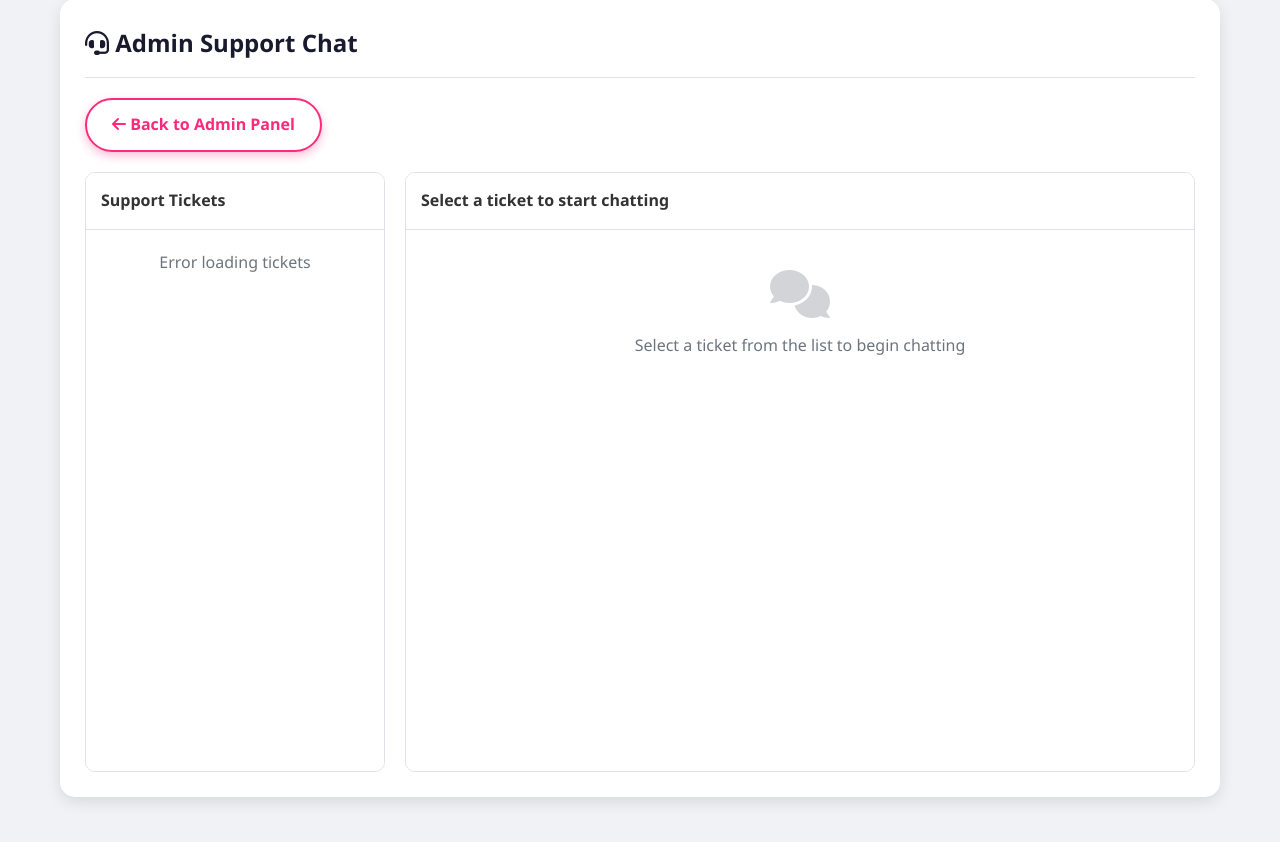
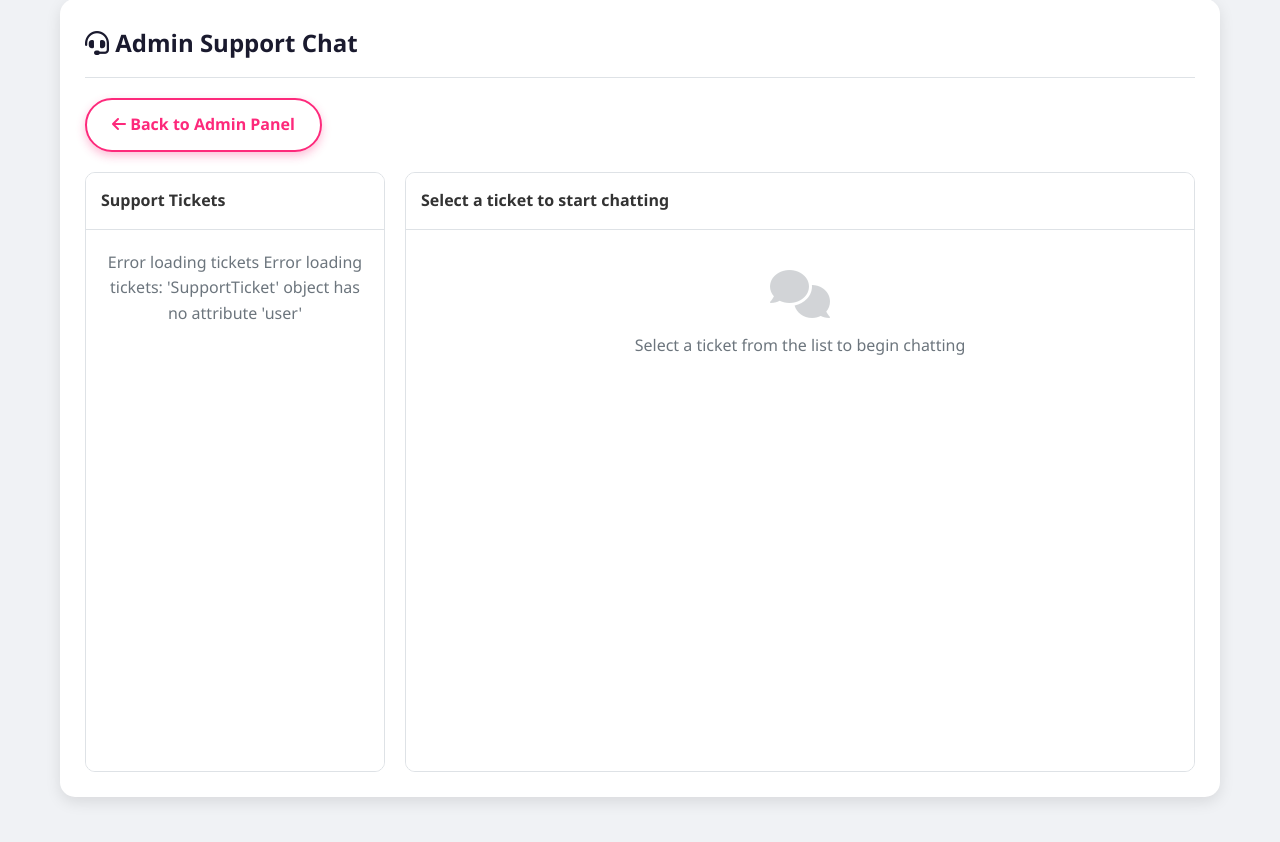
Before and after one commit to Zdristi/fetfinder, a Flask app: page /admin/support_chat in a window 1280 px wide. Shown: the part 97-939 px from the top of the page. Run offline with Flask 3, Linux system fonts and the light colour scheme; a user stored in the database is signed in; tables that the repository leaves empty hold one stand-in row (values such as "Sample post").

Commit message:
Исправлены ошибки в системе чата поддержки

```diff
--- a/app.py
+++ b/app.py
@@ -1191,7 +1191,9 @@ def api_support_send_message():
     except Exception as e:
         db.session.rollback()
         print(f"Error sending support message: {e}")
-        return jsonify({'status': 'error', 'message': 'Error sending message'})
+        import traceback
+        traceback.print_exc()
+        return jsonify({'status': 'error', 'message': f'Error sending message: {str(e)}'})
 
 
 @app.route('/api/admin/support/tickets')
@@ -1218,15 +1220,17 @@ def api_admin_support_tickets():
                 },
                 'subject': ticket.subject,
                 'status': ticket.status,
-                'created_at': ticket.created_at.isoformat(),
-                'updated_at': ticket.updated_at.isoformat()
+                'created_at': ticket.created_at.isoformat() if ticket.created_at else None,
+                'updated_at': ticket.updated_at.isoformat() if ticket.updated_at else None
             })
 
         return jsonify({'status': 'success', 'tickets': tickets_data})
 
     except Exception as e:
         print(f"Error getting support tickets: {e}")
-        return jsonify({'status': 'error', 'message': 'Error loading tickets'})
+        import traceback
+        traceback.print_exc()
+        return jsonify({'status': 'error', 'message': f'Error loading tickets: {str(e)}'})
 
 
 @app.route('/api/admin/support/ticket/<int:ticket_id>/messages')
@@ -1257,7 +1261,7 @@ def api_admin_support_ticket_messages(ticket_id):
                 },
                 'content': message.content,
                 'is_admin': message.is_admin,
-                'timestamp': message.timestamp.isoformat(),
+                'timestamp': message.timestamp.isoformat() if message.timestamp else None,
                 'is_read': message.is_read
             })
 
@@ -1265,7 +1269,9 @@ def api_admin_support_ticket_messages(ticket_id):
 
     except Exception as e:
         print(f"Error getting ticket messages: {e}")
-        return jsonify({'status': 'error', 'message': 'Error loading messages'})
+        import traceback
+        traceback.print_exc()
+        return jsonify({'status': 'error', 'message': f'Error loading messages: {str(e)}'})
 
 
 @app.route('/api/admin/support/send_message', methods=['POST'])
@@ -1307,7 +1313,9 @@ def api_admin_support_send_message():
     except Exception as e:
         db.session.rollback()
         print(f"Error sending admin support message: {e}")
-        return jsonify({'status': 'error', 'message': 'Error sending message'})
+        import traceback
+        traceback.print_exc()
+        return jsonify({'status': 'error', 'message': f'Error sending message: {str(e)}'})
 
 
 @app.route('/test_match')
--- a/templates/admin_support_chat.html
+++ b/templates/admin_support_chat.html
@@ -76,17 +76,22 @@ function loadTickets() {
     ticketsList.innerHTML = '<div style="padding: 20px; text-align: center;"><i class="fas fa-spinner fa-spin"></i> {{ get_text("loading") or "Loading..." }}</div>';
 
     fetch('/api/admin/support/tickets')
-    .then(response => response.json())
+    .then(response => {
+        if (!response.ok) {
+            throw new Error('Network response was not ok');
+        }
+        return response.json();
+    })
     .then(data => {
         if (data.status === 'success') {
             displayTickets(data.tickets);
         } else {
-            ticketsList.innerHTML = '<div style="padding: 20px; text-align: center; color: var(--gray);">{{ get_text("error_loading_tickets") or "Error loading tickets" }}</div>';
+            ticketsList.innerHTML = '<div style="padding: 20px; text-align: center; color: var(--gray);">{{ get_text("error_loading_tickets") or "Error loading tickets: " }} ' + (data.message || '') + '</div>';
         }
     })
     .catch(error => {
         console.error('Error:', error);
-        ticketsList.innerHTML = '<div style="padding: 20px; text-align: center; color: var(--gray);">{{ get_text("error_loading_tickets") or "Error loading tickets" }}</div>';
+        ticketsList.innerHTML = '<div style="padding: 20px; text-align: center; color: var(--gray);">{{ get_text("error_loading_tickets") or "Error loading tickets" }}: ' + error.message + '</div>';
     });
 }
 
```
Also changed, not shown: templates/support_chat.html (+9 -4 lines).
